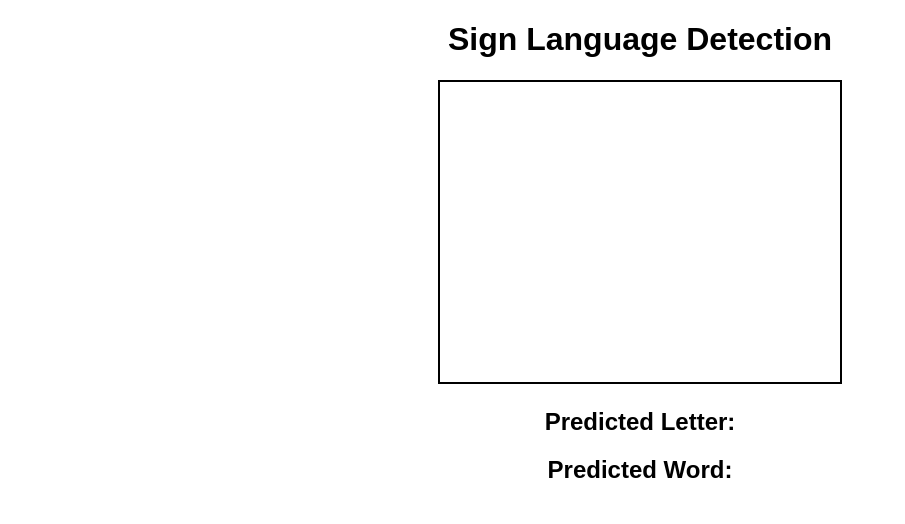
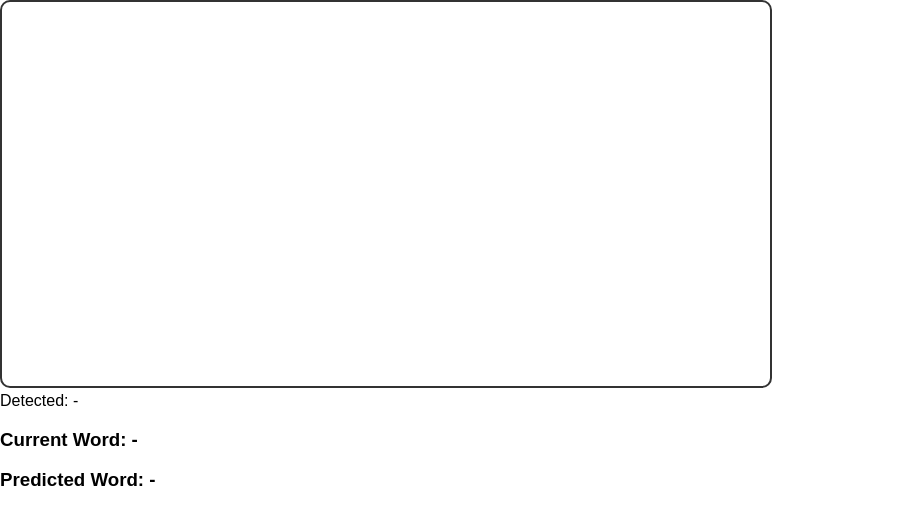
Before and after one commit to Abdul-0101/sign-language-detector-python, a React (Create React App) app in the folder frontend/: page / in a window 1280 px wide. Shown: the top 524 px of the page, without its empty margins (0-905 px from the left). Built offline with nearby package versions, Linux system fonts and the light colour scheme; no server answers.

Commit message:
Update App.js

```diff
--- a/frontend/src/App.js
+++ b/frontend/src/App.js
@@ -1,57 +1,57 @@
 import React, { useEffect, useRef, useState } from "react";
 import Webcam from "react-webcam";
 import axios from "axios";
+import "./App.css";
 
-const App = () => {
-  const webcamRef = useRef(null);
-  const [predictedLetter, setPredictedLetter] = useState("");
-  const [predictedWord, setPredictedWord] = useState("");
+export default function App() {
+  const webcamRef = useRef();
+  const [letter, setLetter] = useState("");
+  const [word, setWord] = useState("");
 
-  const captureFrame = async () => {
-    if (webcamRef.current) {
-      const screenshot = webcamRef.current.getScreenshot();
-      if (screenshot) {
-        const blob = await fetch(screenshot).then(res => res.blob());
-        const formData = new FormData();
-        formData.append("file", blob, "frame.jpg");
+  // capture & send
+  const capture = async () => {
+    if (!webcamRef.current) return;
+    const img = webcamRef.current.getScreenshot();
+    const blob = await fetch(img).then(r => r.blob());
+    const fd = new FormData();
+    fd.append("file", blob, "frame.jpg");
 
     try {
-          const response = await axios.post("https://sign-language-web.onrender.com/predict/", formData, {
-            headers: { "Content-Type": "multipart/form-data" },
-          });
-          setPredictedLetter(response.data.letter || "");
-          setPredictedWord(response.data.word || "");
-        } catch (error) {
-          console.error("Prediction failed:", error);
-        }
-      }
+      const res = await axios.post(
+        "https://sign-language-web.onrender.com/predict/",
+        fd,
+        { headers: { "Content-Type": "multipart/form-data" } }
+      );
+      setLetter(res.data.letter);
+      setWord(res.data.word);
+    } catch (e) {
+      console.error(e);
     }
   };
 
   useEffect(() => {
-    const interval = setInterval(() => {
-      captureFrame();
-    }, 1000); // Every second
-    return () => clearInterval(interval);
+    const id = setInterval(capture, 500);
+    return () => clearInterval(id);
   }, []);
 
   return (
-    <div style={{ textAlign: "center", marginTop: "20px" }}>
-      <h1>Sign Language Detection</h1>
+    <div className="container">
+      <div className="video-panel">
         <Webcam
           audio={false}
           ref={webcamRef}
           screenshotFormat="image/jpeg"
-        width={400}
-        height={300}
-        style={{ border: "2px solid black" }}
+          className="video"
         />
-      <div style={{ marginTop: "20px" }}>
-        <h2>Predicted Letter: {predictedLetter}</h2>
-        <h2>Predicted Word: {predictedWord}</h2>
+        <div className="overlay">
+          <div className="detected">Detected: {letter || "-"}</div>
+          {letter && <div className="remove">Remove hand to detect next letter</div>}
+        </div>
+      </div>
+      <div className="output-panel">
+        <h3>Current Word: {word.charAt(0) || "-"}</h3>
+        <h3>Predicted Word: {word || "-"}</h3>
       </div>
     </div>
   );
-};
-
-export default App;
+}
```
Lines whose indentation alone changed are shown as unchanged.
